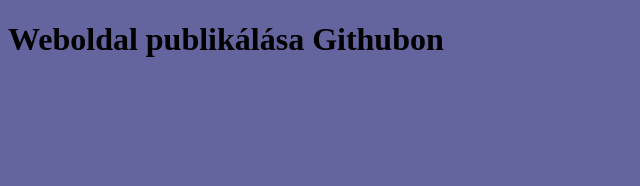
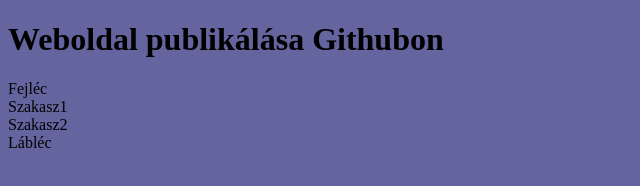
Before and after one commit to smatezsu/pro24feb, a plain HTML site: page index.html in a window 1280 px wide. Shown: the whole page, without its empty margins (0-640 px from the left). Drawn offline with Linux system fonts and the light colour scheme.

Commit message:
weboldal szerkezet

```diff
--- a/index.html
+++ b/index.html
@@ -12,5 +12,11 @@
 </head>
 <body>
    <h1>Weboldal publikálása Githubon</h1>
+   <header>Fejléc</header>
+   <main>
+        <section>Szakasz1</section>
+        <section>Szakasz2</section>
+   </main>
+   <footer>Lábléc</footer>
 </body>
 </html>
```
